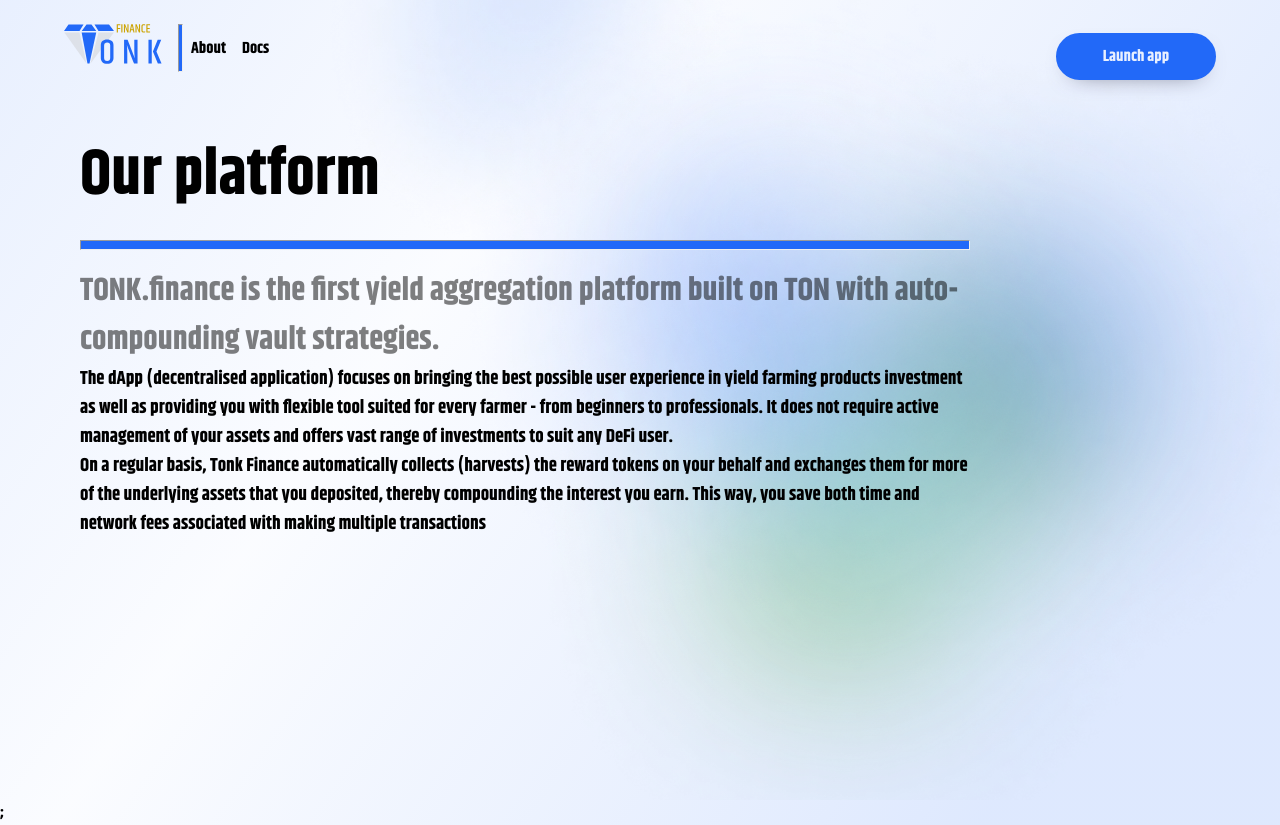
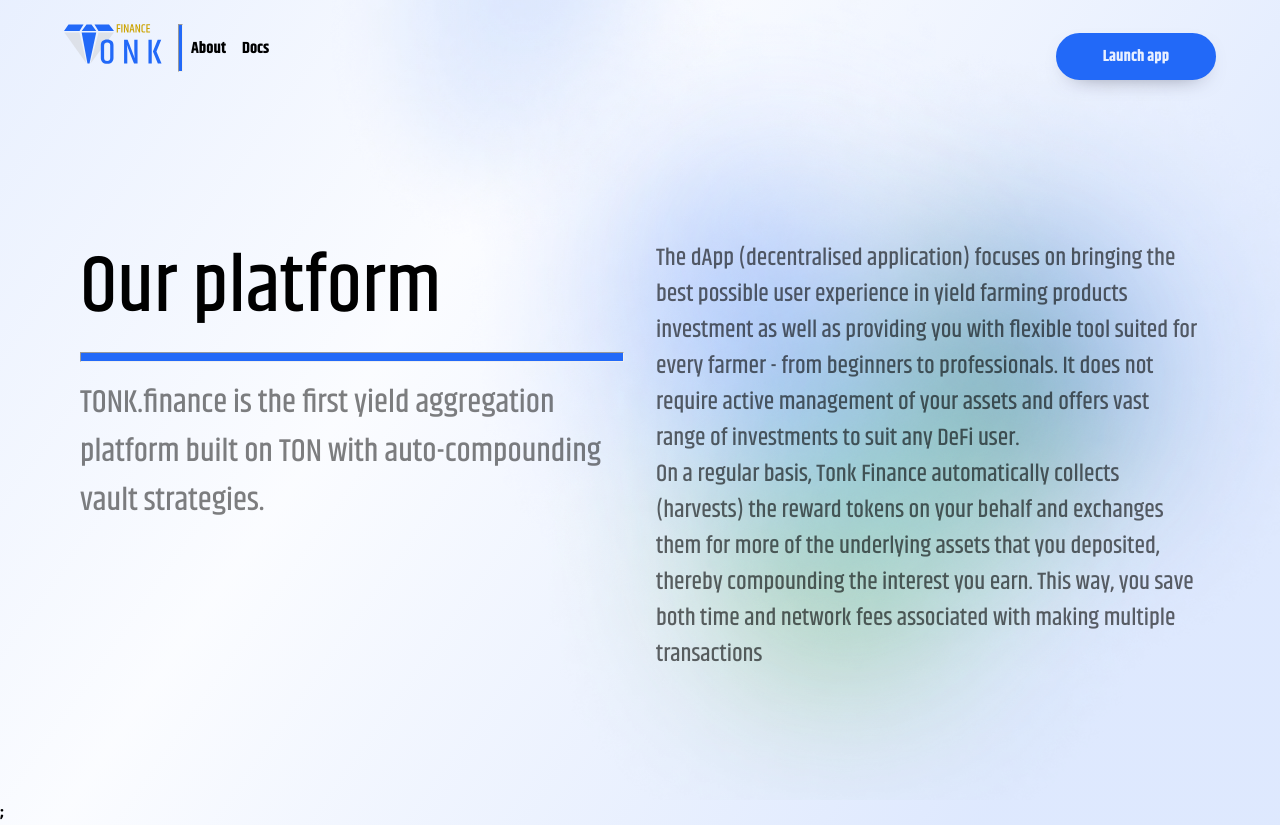
Before and after one commit to Tonk-Finance/tonk-finance-landing-page, a Next.js app: page /about in a window 1280 px wide. Built offline with nearby package versions, Linux system fonts and the light colour scheme.

Commit message:
Updated About section with better content positioning

```diff
--- a/src/pages/components/AboutHero/Hero.module.css
+++ b/src/pages/components/AboutHero/Hero.module.css
@@ -1,7 +1,9 @@
 .fontMain {
-  font-size: 6rem;
+  font-size: 5rem;
   margin: 0;
   line-height: 6rem;
+  font-family: "Khand", "sans-serif";
+  font-weight: 500;
 }
 .fontMainSecondary {
   font-size: 4rem;
@@ -11,18 +13,29 @@
 .fontSecondary {
   color: rgba(0, 0, 0, 0.5) !important;
   font-size: 2rem;
+  font-family: "Khand", "sans-serif";
+  font-weight: normal;
+}
+.paragraph {
+  color: rgba(0, 0, 0, 0.6);
+  font-size: 1.5rem;
+  font-family: "Khand", "sans-serif";
+  font-weight: normal;
+  /* text-align: center; */
 }
 .gridElement {
-  align-items: center;
   padding-top: 1rem;
-  flex-grow: 0;
+  flex-grow: 1;
   display: flex;
-  flex-direction: column;
-  justify-content: center;
-  max-width: 70%;
-  flex-basis: 70%;
+  flex-direction: row;
+  justify-content: space-between;
+  align-items: flex-start;
+  /* flex-wrap: wrap; */
+  /* max-width: 100%; */
+
+  /* flex-basis: 100%; */
 }
-@media screen and (max-width: 1400px) {
+/* @media screen and (max-width: 1400px) {
   .gridElement {
     justify-content: center;
     padding: 1rem;
@@ -35,14 +48,13 @@
     max-width: 80%;
     flex-basis: 80%;
   }
-}
+} */
 .flexColumn {
-  width: 100%;
-  min-height: 640px;
-  min-width: 800;
   display: flex;
   flex-direction: column;
   justify-content: flex-start;
+  flex-basis: 50%;
+  padding: 1rem;
 }
 @media screen and (max-width: 524px) {
   .gridElement {
@@ -61,10 +73,7 @@
     max-width: 100%;
     flex-basis: 100%;
   }
-  .flexColumn {
-    align-items: center;
-    width: 100%;
-  }
+
   /* h3 {
     text-align: center;
   } */
@@ -115,10 +124,9 @@
   background-size: contain;
   background-repeat: no-repeat;
 }
-@media screen and (max-width: 1400px) {
-  .image {
-    display: none;
-    background-image: none;
+@media screen and (max-width: 1000px) {
+  .gridElement {
+    flex-direction: column;
   }
 }
 .img {
--- a/src/pages/components/AboutHero/HeroTitle.js
+++ b/src/pages/components/AboutHero/HeroTitle.js
@@ -3,7 +3,7 @@ const HeroTitle = () => {
   return (
     <div className={styles.gridElement}>
       <div className={styles.flexColumn}>
-        <h1 className={styles.fontMainSecondary}>Our platform</h1>
+        <h1 className={styles.fontMain}>Our platform</h1>
         <hr className={styles.divider} />
         <div>
           <h1 className={styles.fontSecondary}>
@@ -11,8 +11,9 @@ const HeroTitle = () => {
             with auto-compounding vault strategies.
           </h1>
         </div>
-
-        <h3>
+      </div>
+      <div className={styles.flexColumn}>
+        <h3 className={styles.paragraph}>
           {" "}
           The dApp (decentralised application) focuses on bringing the best
           possible user experience in yield farming products investment as well
@@ -21,7 +22,7 @@ const HeroTitle = () => {
           your assets and offers vast range of investments to suit any DeFi
           user.
         </h3>
-        <h3>
+        <h3 className={styles.paragraph}>
           On a regular basis, Tonk Finance automatically collects (harvests) the
           reward tokens on your behalf and exchanges them for more of the
           underlying assets that you deposited, thereby compounding the interest
```
